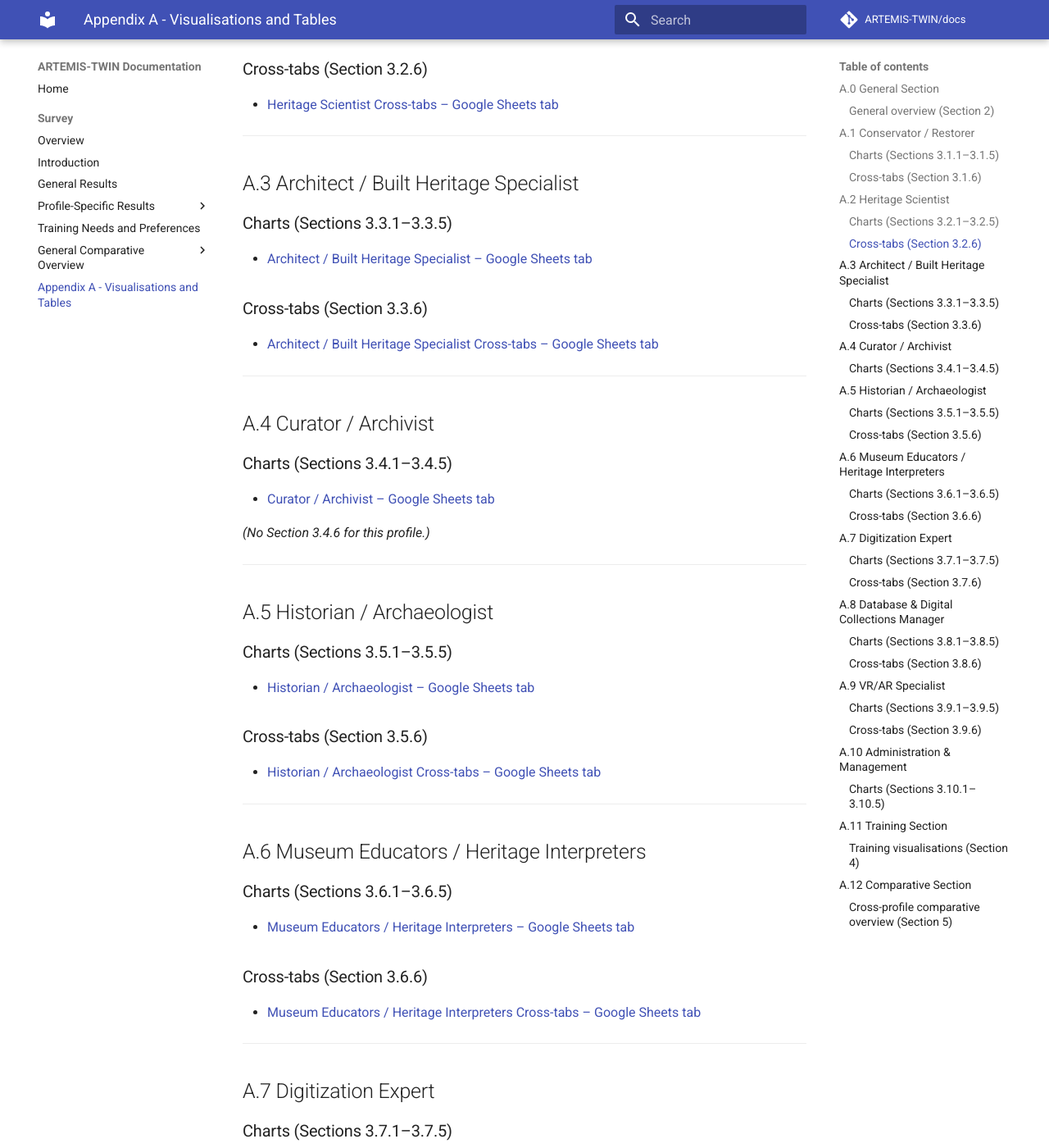
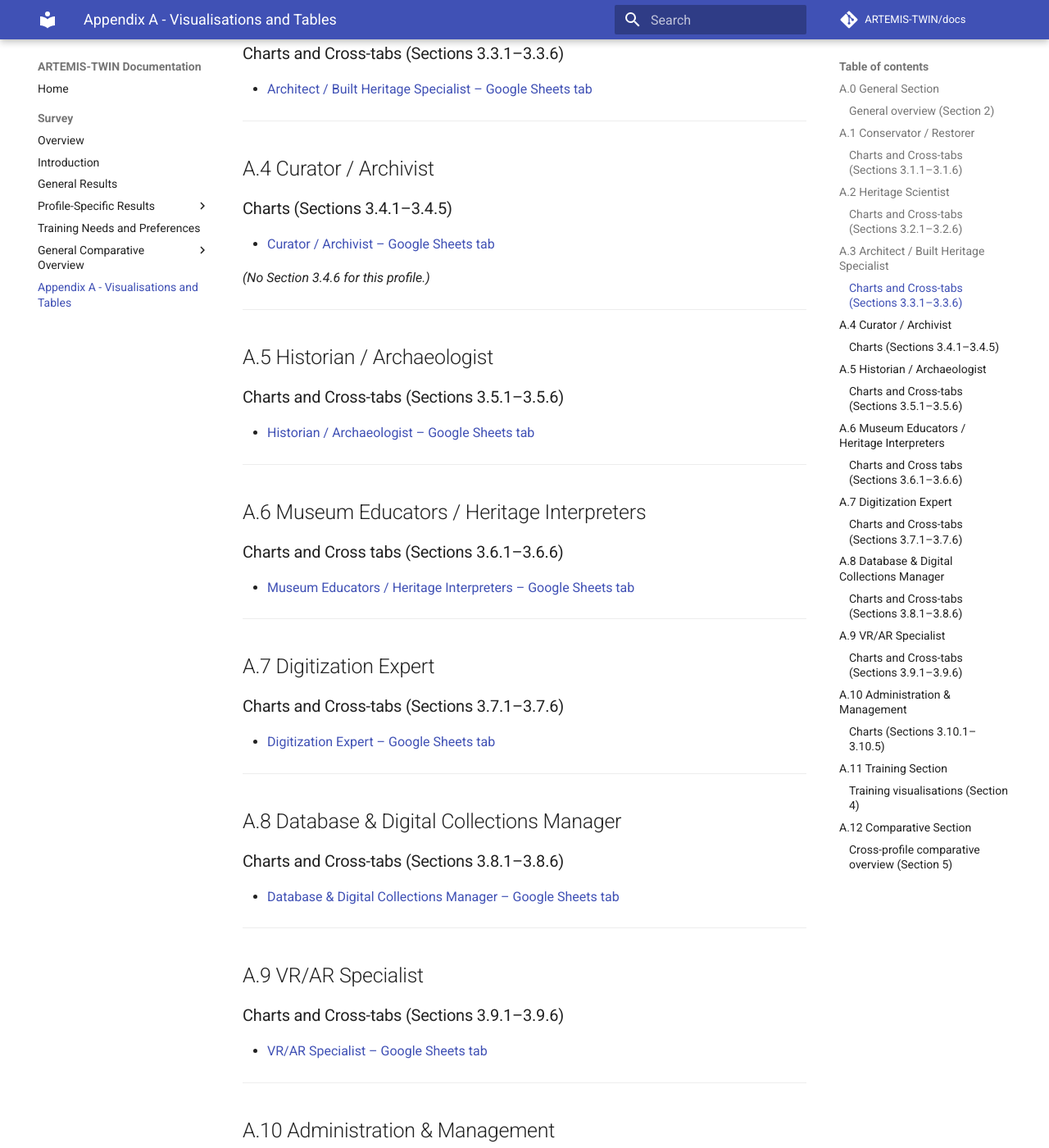
Before and after one commit to ARTEMIS-TWIN/Docs, an MkDocs documentation site: the page built from docs/survey/appendix-a-visualisations-and-tables.md, in a window 1280 px wide and 1400 px high, scrolled down 905 px. Shown: the whole window at 82% size. Built offline with MkDocs 1.6.1 and Material for MkDocs 9.7.7, drawn with Linux system fonts in a browser that asks for light colours; comment, search, counter and statistics services are not loaded; some of the changed text lies outside the part shown.

Commit message:
Update appendix-a-visualisations-and-tables.md

```diff
--- a/docs/survey/appendix-a-visualisations-and-tables.md
+++ b/docs/survey/appendix-a-visualisations-and-tables.md
@@ -8,43 +8,31 @@ This appendix provides direct access to the complete set of charts, pivot tables
 
 ### General overview (Section 2)
 
-- [General Results – Google Sheets tab](https://docs.google.com/spreadsheets/d/1ifbaVbV-15UzVqxh6cpbuYBN5vWL3QNB4iis-Lq3_gk/edit?usp=sharing)
+- [General Results – Google Sheets tab](https://doi.org/10.5281/zenodo.20682292)
 
 ---
 
 ## A.1 Conservator / Restorer
 
-### Charts (Sections 3.1.1–3.1.5)
+### Charts and Cross-tabs (Sections 3.1.1–3.1.6)
 
-- [Conservator / Restorer – Google Sheets tab](https://docs.google.com/spreadsheets/d/1ifbaVbV-15UzVqxh6cpbuYBN5vWL3QNB4iis-Lq3_gk/edit?gid=922967408#gid=922967408)
-
-### Cross-tabs (Section 3.1.6)
-
-- [Conservator / Restorer Cross-tabs – Google Sheets tab](https://docs.google.com/spreadsheets/d/1ifbaVbV-15UzVqxh6cpbuYBN5vWL3QNB4iis-Lq3_gk/edit?gid=2123376096#gid=2123376096)
+- [Conservator / Restorer – Google Sheets tab](https://doi.org/10.5281/zenodo.20681631)
 
 ---
 
 ## A.2 Heritage Scientist
 
-### Charts (Sections 3.2.1–3.2.5)
+### Charts and Cross-tabs (Sections 3.2.1–3.2.6)
 
-- [Heritage Scientist – Google Sheets tab](https://docs.google.com/spreadsheets/d/1ifbaVbV-15UzVqxh6cpbuYBN5vWL3QNB4iis-Lq3_gk/edit?gid=372504880#gid=372504880)
-
-### Cross-tabs (Section 3.2.6)
-
-- [Heritage Scientist Cross-tabs – Google Sheets tab](https://docs.google.com/spreadsheets/d/1ifbaVbV-15UzVqxh6cpbuYBN5vWL3QNB4iis-Lq3_gk/edit?gid=1308644656#gid=1308644656)
+- [Heritage Scientist – Google Sheets tab](https://doi.org/10.5281/zenodo.20681944)
 
 ---
 
 ## A.3 Architect / Built Heritage Specialist
 
-### Charts (Sections 3.3.1–3.3.5)
+### Charts and Cross-tabs (Sections 3.3.1–3.3.6)
 
-- [Architect / Built Heritage Specialist – Google Sheets tab](https://docs.google.com/spreadsheets/d/1ifbaVbV-15UzVqxh6cpbuYBN5vWL3QNB4iis-Lq3_gk/edit?gid=679080132#gid=679080132)
-
-### Cross-tabs (Section 3.3.6)
-
-- [Architect / Built Heritage Specialist Cross-tabs – Google Sheets tab](https://docs.google.com/spreadsheets/d/1ifbaVbV-15UzVqxh6cpbuYBN5vWL3QNB4iis-Lq3_gk/edit?gid=1594601322#gid=1594601322)
+- [Architect / Built Heritage Specialist – Google Sheets tab](https://doi.org/10.5281/zenodo.20681425)
 
 ---
 
@@ -52,7 +40,7 @@ This appendix provides direct access to the complete set of charts, pivot tables
 
 ### Charts (Sections 3.4.1–3.4.5)
 
-- [Curator / Archivist – Google Sheets tab](https://docs.google.com/spreadsheets/d/1ifbaVbV-15UzVqxh6cpbuYBN5vWL3QNB4iis-Lq3_gk/edit?gid=492373057#gid=492373057)
+- [Curator / Archivist – Google Sheets tab](https://doi.org/10.5281/zenodo.20682217)
 
 *(No Section 3.4.6 for this profile.)*
 
@@ -60,61 +48,41 @@ This appendix provides direct access to the complete set of charts, pivot tables
 
 ## A.5 Historian / Archaeologist
 
-### Charts (Sections 3.5.1–3.5.5)
+### Charts and Cross-tabs (Sections 3.5.1–3.5.6)
 
-- [Historian / Archaeologist – Google Sheets tab](https://docs.google.com/spreadsheets/d/1ifbaVbV-15UzVqxh6cpbuYBN5vWL3QNB4iis-Lq3_gk/edit?gid=1883828773#gid=1883828773)
-
-### Cross-tabs (Section 3.5.6)
-
-- [Historian / Archaeologist Cross-tabs – Google Sheets tab](https://docs.google.com/spreadsheets/d/1ifbaVbV-15UzVqxh6cpbuYBN5vWL3QNB4iis-Lq3_gk/edit?gid=1585991865#gid=1585991865)
+- [Historian / Archaeologist – Google Sheets tab](https://doi.org/10.5281/zenodo.20681904)
 
 ---
 
 ## A.6 Museum Educators / Heritage Interpreters
 
-### Charts (Sections 3.6.1–3.6.5)
+### Charts and Cross tabs (Sections 3.6.1–3.6.6)
 
-- [Museum Educators / Heritage Interpreters – Google Sheets tab](https://docs.google.com/spreadsheets/d/1ifbaVbV-15UzVqxh6cpbuYBN5vWL3QNB4iis-Lq3_gk/edit?gid=509348650#gid=509348650)
-
-### Cross-tabs (Section 3.6.6)
-
-- [Museum Educators / Heritage Interpreters Cross-tabs – Google Sheets tab](https://docs.google.com/spreadsheets/d/1ifbaVbV-15UzVqxh6cpbuYBN5vWL3QNB4iis-Lq3_gk/edit?gid=640620041#gid=640620041)
+- [Museum Educators / Heritage Interpreters – Google Sheets tab](https://doi.org/10.5281/zenodo.20681814)
 
 ---
 
 ## A.7 Digitization Expert
 
-### Charts (Sections 3.7.1–3.7.5)
+### Charts and Cross-tabs (Sections 3.7.1–3.7.6)
 
-- [Digitization Expert – Google Sheets tab](https://docs.google.com/spreadsheets/d/1ifbaVbV-15UzVqxh6cpbuYBN5vWL3QNB4iis-Lq3_gk/edit?gid=572765000#gid=572765000)
-
-### Cross-tabs (Section 3.7.6)
-
-- [Digitization Expert Cross-tabs – Google Sheets tab](https://docs.google.com/spreadsheets/d/1ifbaVbV-15UzVqxh6cpbuYBN5vWL3QNB4iis-Lq3_gk/edit?gid=803554354#gid=803554354)
+- [Digitization Expert – Google Sheets tab](https://doi.org/10.5281/zenodo.20681762)
 
 ---
 
 ## A.8 Database & Digital Collections Manager
 
-### Charts (Sections 3.8.1–3.8.5)
+### Charts and Cross-tabs (Sections 3.8.1–3.8.6)
 
-- [Database & Digital Collections Manager – Google Sheets tab](https://docs.google.com/spreadsheets/d/1ifbaVbV-15UzVqxh6cpbuYBN5vWL3QNB4iis-Lq3_gk/edit?gid=1998808695#gid=1998808695)
-
-### Cross-tabs (Section 3.8.6)
-
-- [Database & Digital Collections Manager Cross-tabs – Google Sheets tab](https://docs.google.com/spreadsheets/d/1ifbaVbV-15UzVqxh6cpbuYBN5vWL3QNB4iis-Lq3_gk/edit?gid=180020030#gid=180020030)
+- [Database & Digital Collections Manager – Google Sheets tab](https://doi.org/10.5281/zenodo.20681714)
 
 ---
 
 ## A.9 VR/AR Specialist
 
-### Charts (Sections 3.9.1–3.9.5)
+### Charts and Cross-tabs (Sections 3.9.1–3.9.6)
 
-- [VR/AR Specialist – Google Sheets tab](https://docs.google.com/spreadsheets/d/1ifbaVbV-15UzVqxh6cpbuYBN5vWL3QNB4iis-Lq3_gk/edit?gid=1068924566#gid=1068924566)
-
-### Cross-tabs (Section 3.9.6)
-
-- [VR/AR Specialist Cross-tabs – Google Sheets tab](https://docs.google.com/spreadsheets/d/1ifbaVbV-15UzVqxh6cpbuYBN5vWL3QNB4iis-Lq3_gk/edit?gid=1032894981#gid=1032894981)
+- [VR/AR Specialist – Google Sheets tab](https://doi.org/10.5281/zenodo.20682020)
 
 ---
 
@@ -122,7 +90,7 @@ This appendix provides direct access to the complete set of charts, pivot tables
 
 ### Charts (Sections 3.10.1–3.10.5)
 
-- [Administration & Management – Google Sheets tab](https://docs.google.com/spreadsheets/d/1ifbaVbV-15UzVqxh6cpbuYBN5vWL3QNB4iis-Lq3_gk/edit?gid=513674241#gid=513674241)
+- [Administration & Management – Google Sheets tab](https://doi.org/10.5281/zenodo.20682086)
 
 *(No Section 3.10.6 for this profile.)*
 
@@ -132,7 +100,7 @@ This appendix provides direct access to the complete set of charts, pivot tables
 
 ### Training visualisations (Section 4)
 
-- [Training Needs and Preferences – Google Sheets tab](https://docs.google.com/spreadsheets/d/1ifbaVbV-15UzVqxh6cpbuYBN5vWL3QNB4iis-Lq3_gk/edit?gid=1494826500#gid=1494826500)
+- [Training Needs and Preferences – Google Sheets tab](https://doi.org/10.5281/zenodo.20682347)
 
 ---
 
@@ -140,4 +108,4 @@ This appendix provides direct access to the complete set of charts, pivot tables
 
 ### Cross-profile comparative overview (Section 5)
 
-- [General Comparative Overview – Google Sheets tab](https://docs.google.com/spreadsheets/d/1ifbaVbV-15UzVqxh6cpbuYBN5vWL3QNB4iis-Lq3_gk/edit?gid=314217620#gid=314217620)
+- [General Comparative Overview – Google Sheets tab](https://doi.org/10.5281/zenodo.20682165)
```
